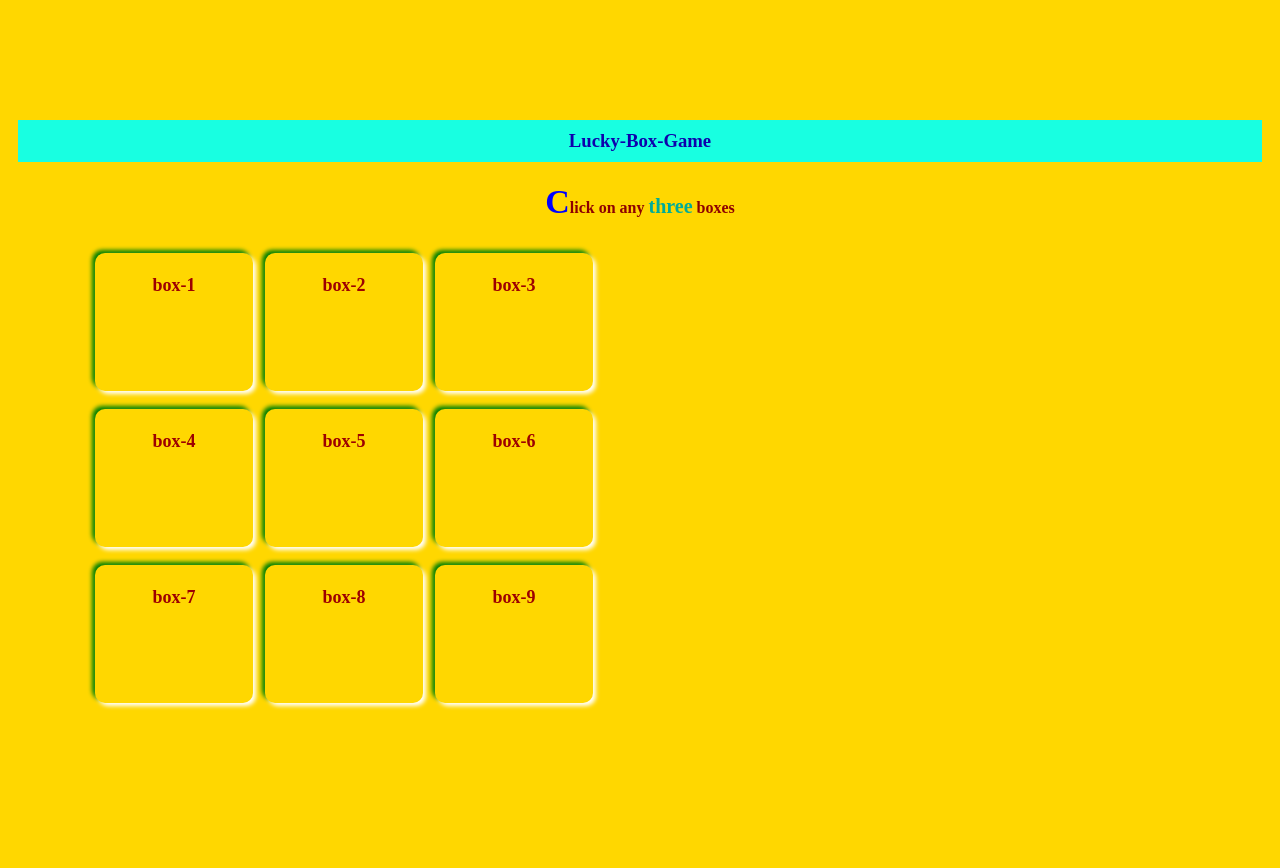
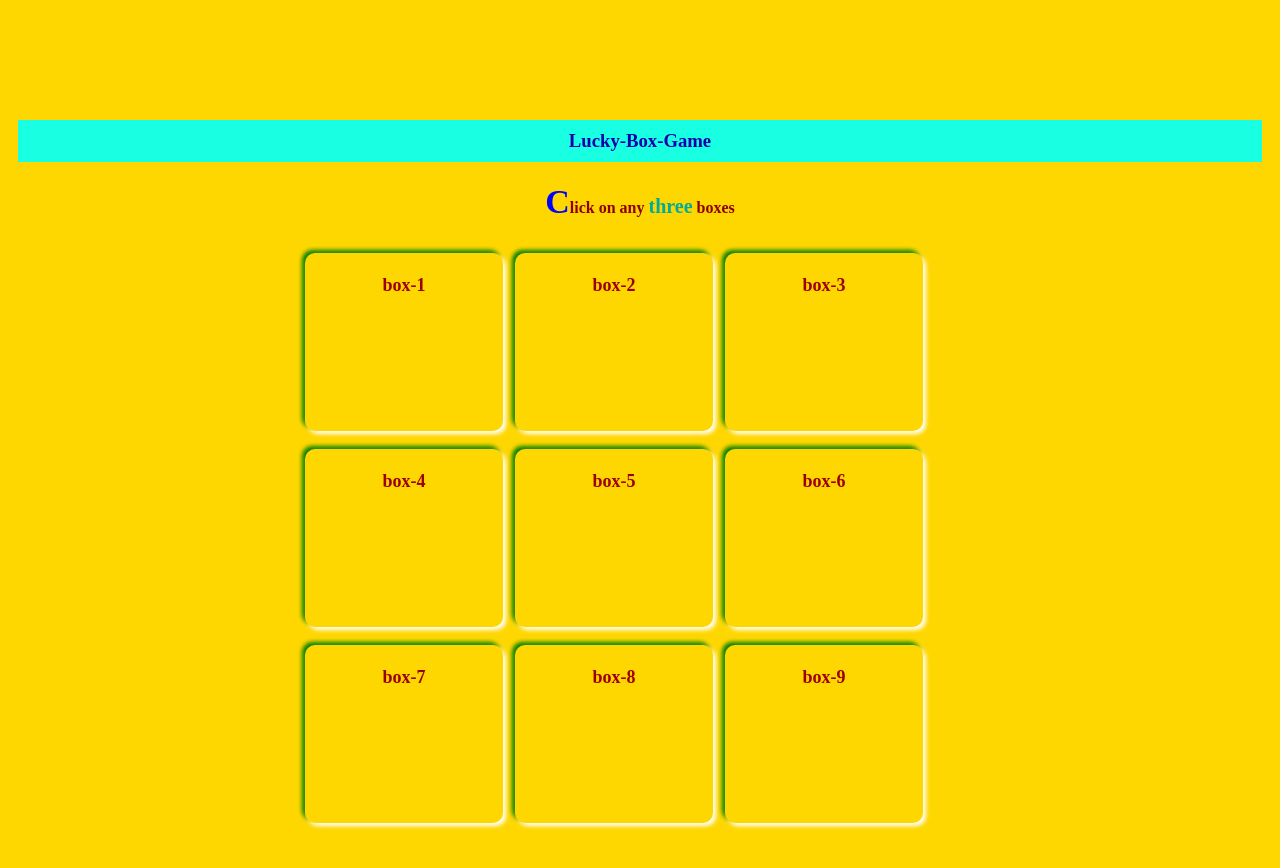
Before and after one commit to mithun62/LuckyBox, a plain HTML site: page index.html in a window 1280 px wide. Before the commit the page ends 833 px from the top, so only its background shows below. Drawn offline with Linux system fonts and the light colour scheme.

Commit message:
Update index.html

```diff
--- a/index.html
+++ b/index.html
@@ -18,8 +18,8 @@
         color:#9d0000;
         overflow:auto;
         background:gold;
-        height:130px;
-        width:150px;
+        height:170px;
+        width:190px;
         float:left;
         margin:7px 4px;
         text-align:center;
@@ -48,7 +48,7 @@
      font-size:20px;
    }
     .table{
-      margin:4px 70px;
+      margin:4px 280px;
       }
     </style>
   </head>
```
